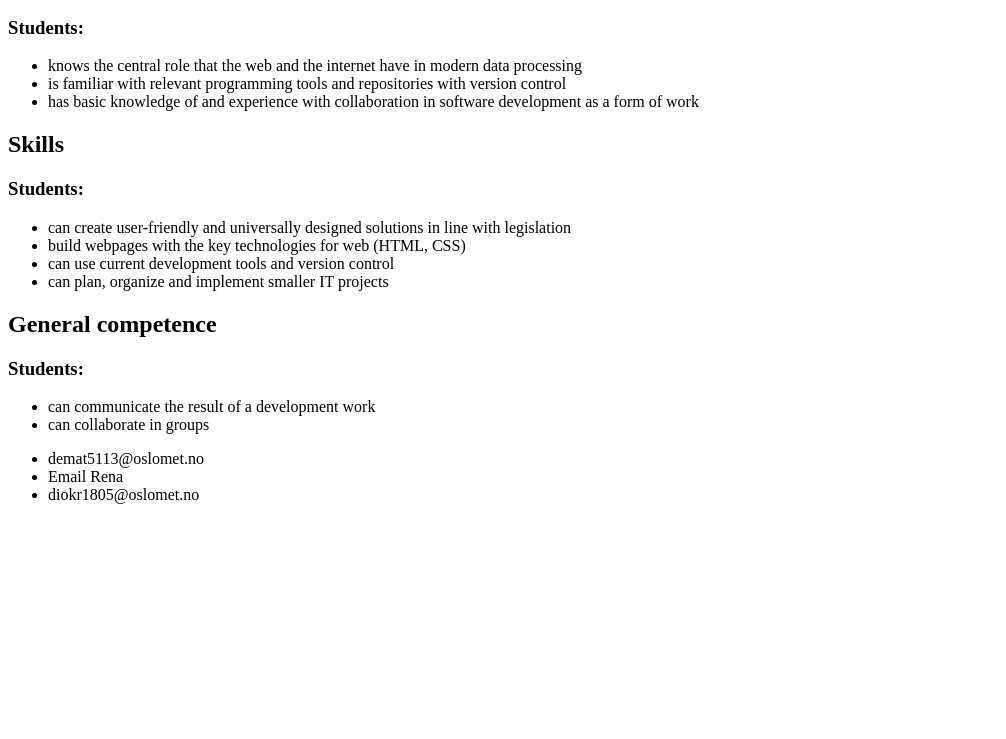
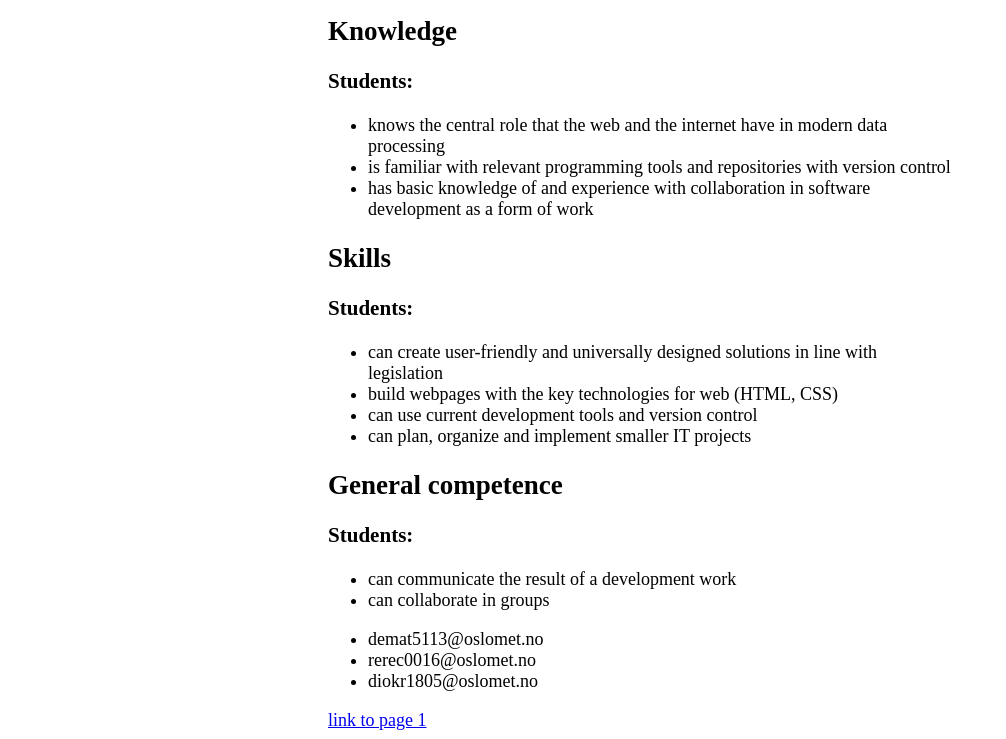
Before and after one commit to renarecord/Oblig-2, a plain HTML site: page oblig 2/secondary/page2.html in a window 1280 px wide. Shown: the part 221-960 px from the top of the page, without its empty margins (0-1006 px from the left). Before the commit the page ends 800 px from the top, so only its background shows below. Drawn offline with Linux system fonts and the light colour scheme.

Commit message:
combined 2 pages

```diff
--- a/oblig 2/css/style.css
+++ b/oblig 2/css/style.css
@@ -3,8 +3,8 @@
 }
 
 
-body {
-    margin:-left 10px;
+.body {
+  margin: -left 10px;
   margin-right: 10px;
   background-color: rgb(208, 187, 187);
 }
@@ -25,8 +25,7 @@ body {
 .topnav a {
   float: left;
   display: block;
-    color: blue
-    text-shadow: 2px 2px 4px rgb(51, 36, 36);
+  color: blue text-shadow: 2px 2px 4px rgb(51, 36, 36);
   text-align: left;
   padding: 14px 16px;
   text-decoration: rgb(7, 7, 7);
@@ -39,7 +38,7 @@ body {
   color: black;
 }
 
-.background{
+.main {
   margin-left: 10%;
   margin-right: 10%;
   padding-bottom: 5rem;
@@ -50,9 +49,9 @@ body {
 }
 
 
-.headline{
-    width:100%;
-    font-family: 'Moderat','Avenir','Helvetica','Arial',sans-serif;
+.headline {
+  width: 100%;
+  font-family: 'Moderat', 'Avenir', 'Helvetica', 'Arial', sans-serif;
   font-size: 38px;
   padding-left: 2rem;
   padding-right: 2rem;
@@ -60,29 +59,29 @@ body {
 
 }
 
-.sub-heading{
-    width:100%;
-    font-family: 'Moderat','Avenir','Helvetica','Arial',sans-serif;
+.sub-heading {
+  width: 100%;
+  font-family: 'Moderat', 'Avenir', 'Helvetica', 'Arial', sans-serif;
   font-size: 29px;
   padding-left: 2rem;
   padding-right: 2rem;
 
 }
 
-.citation{
+.citation {
   padding-top: 0;
   padding-left: 2rem;
-    font-family: 'Moderat','Avenir','Helvetica','Arial',sans-serif;
+  font-family: 'Moderat', 'Avenir', 'Helvetica', 'Arial', sans-serif;
   font-size: 18px;
   font-weight: normal;
 }
 
-.image{
-    height:30rem;
+.image {
+  height: 30rem;
   width: 100%;
 }
 
-.image img{
+.image img {
   resize: both;
   height: 100%;
   width: 100%;
@@ -91,7 +90,7 @@ body {
 
 
 
-.paragraphs{
+.paragraphs {
   max-width: 80rem;
   padding-bottom: 2rem;
   padding-left: 2rem;
@@ -100,8 +99,8 @@ body {
   font-style: bold;
 }
 
-.paragraphs p{
-    font-family: 'Moderat','Avenir','Helvetica','Arial',sans-serif;
+.paragraphs p {
+  font-family: 'Moderat', 'Avenir', 'Helvetica', 'Arial', sans-serif;
   font-weight: normal;
   font-size: 18px;
 }
@@ -110,7 +109,14 @@ footer {
   padding-bottom: 2rem;
   padding-left: 4rem;
   padding-right: 2rem;
-    font-family: 'Moderat','Avenir','Helvetica','Arial',sans-serif;
+  font-family: 'Moderat', 'Avenir', 'Helvetica', 'Arial', sans-serif;
   font-size: 20px;
   font-weight: bold;
 }
+
+.page2-body {
+  padding-left: 20rem;
+  padding-right: 20rem;
+  font-family: Avenir;
+  font-size: 18px;
+}
--- a/oblig 2/secondary/page2.html
+++ b/oblig 2/secondary/page2.html
@@ -4,10 +4,10 @@
             <meta charset="utf-8" />
             <meta name="viewport" content="width=device-width, initial-scale=1.0"
             <title>page2</title>
-            <link href="../css/style.css"
+            <link rel="stylesheet" href="../css/style.css">
     </head>
-    <body>
-        <main>
+    <body class="page2-body">
+        <main class=".page2-main">
             <h1>DATA1200</h1>
             <h2>Learning Outcomes</h2>
             <p>After completing this course, the student has defined the following learning outcomes in the form of knowledge, skills and general competence:</p>
@@ -42,9 +42,11 @@
         <div>
             <ul>
                 <li>demat5113@oslomet.no</li>
-                <li>Email Rena</li>
+                <li>rerec0016@oslomet.no</li>
                 <li>diokr1805@oslomet.no</li>
             </ul>
         </div>
+        <div class="next-page">
+            <a href="../page1.html">link to page 1</a>
     </body>
 </html>
```
Also changed, not shown: oblig 2/page1.html (+3 -3 lines). Lines whose indentation alone changed are shown as unchanged.
